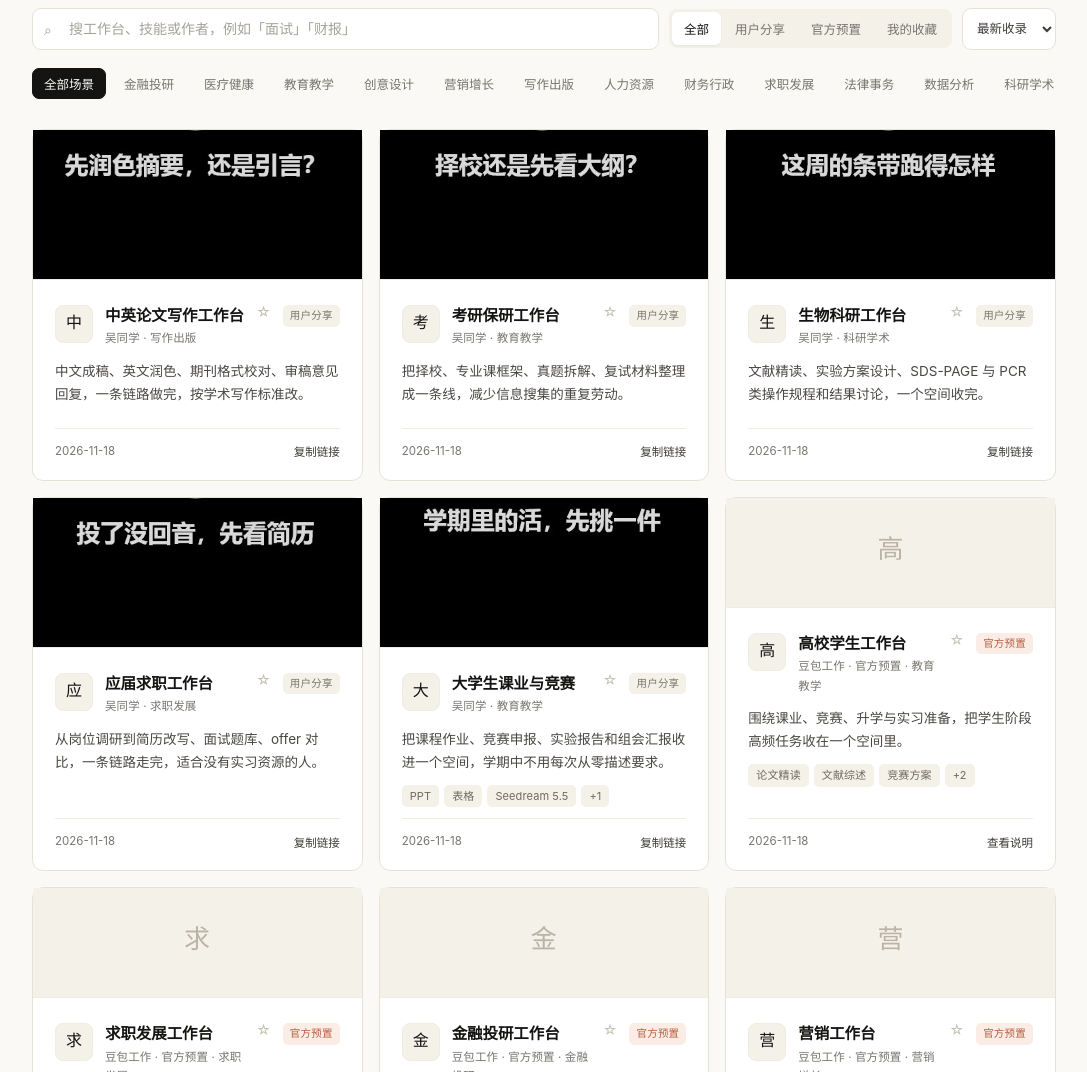
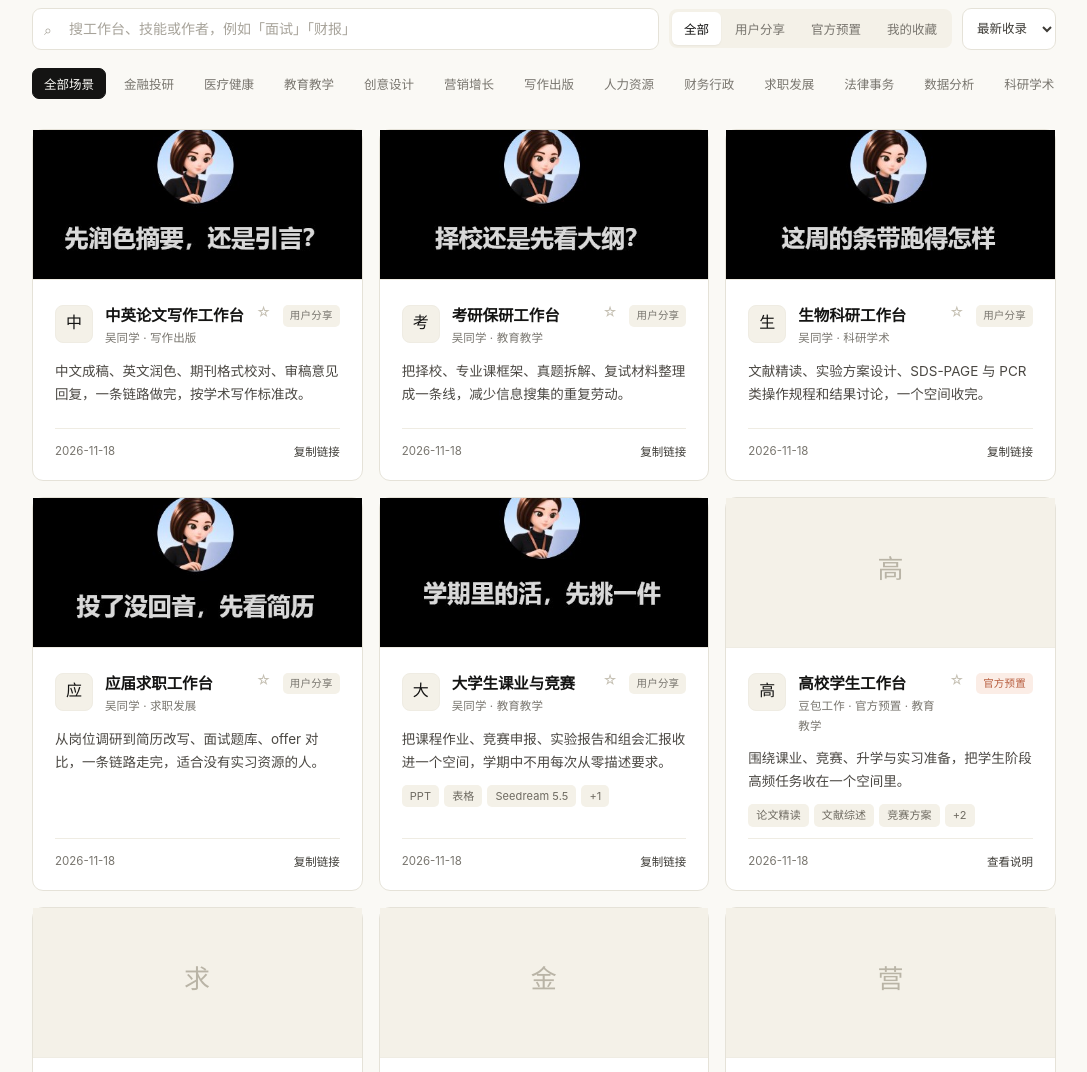
Before and after one commit to tomaxiwu-bit/workbench-market, a website: page docs/index.html in a window 1280 px wide. Shown: the part 700-1772 px from the top of the page, without its empty margins (96-1183 px from the left). Drawn offline with Linux system fonts and the light colour scheme.

Commit message:
tune cover crop so avatar and greeting both show

```diff
--- a/docs/index.html
+++ b/docs/index.html
@@ -240,11 +240,11 @@
     margin:-22px -22px 14px;height:150px;overflow:hidden;background:#0D0D0C;
     border-bottom:1px solid var(--line-soft)
   }
-  .shot img{width:100%;height:100%;object-fit:cover;object-position:50% 47%;display:block}
-  .shot.ph{display:grid;place-items:center;background:var(--paper-2);height:110px}
+  .shot img{width:100%;height:100%;object-fit:cover;object-position:50% 32%;display:block}
+  .shot.ph{display:grid;place-items:center;background:var(--paper-2);height:150px}
   .shot.ph span{font-family:var(--serif);font-size:26px;color:#B9B4A6;letter-spacing:.02em}
   .hero-shot{
-    display:block;width:100%;height:236px;object-fit:cover;object-position:50% 45%;
+    display:block;width:100%;height:236px;object-fit:cover;object-position:50% 32%;
     border:1px solid var(--line-soft);border-radius:9px;margin:2px 0 18px;background:#0D0D0C
   }
 
```
Also changed, not shown: public/index.html (+3 -3 lines).
